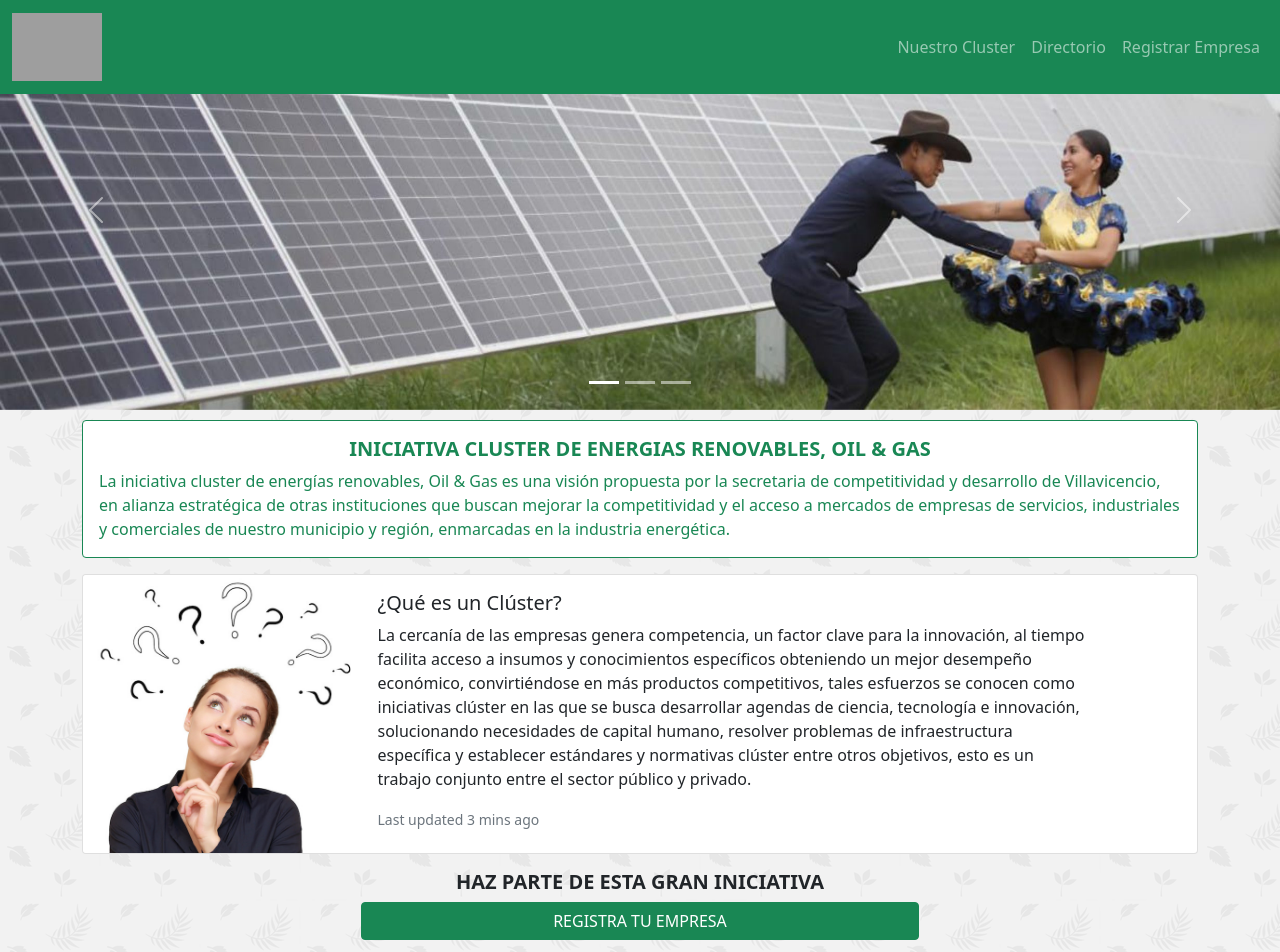
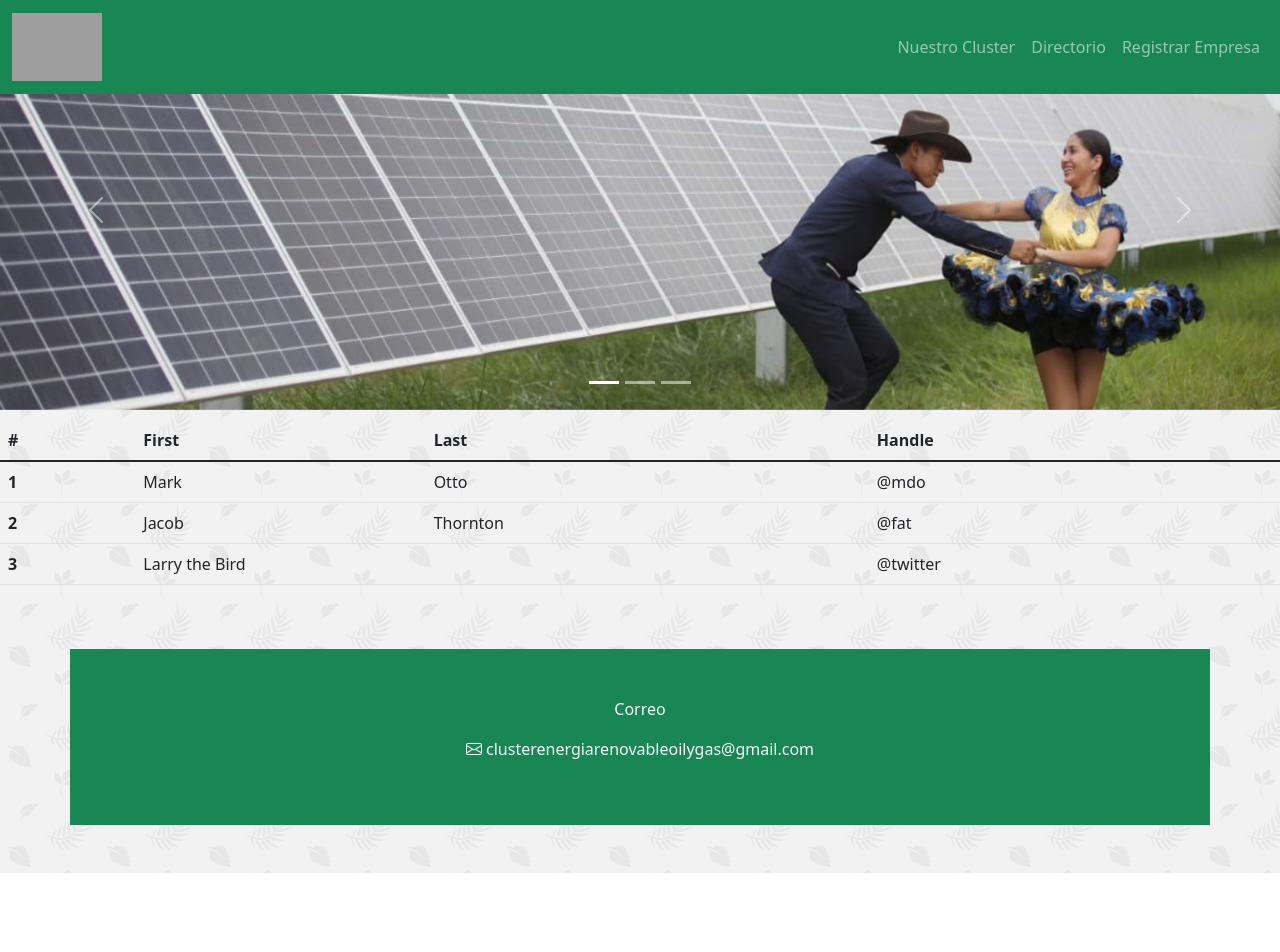
Before and after one commit to julianunab/Proyecto-ciclo-4, a React (Create React App) app: page /Directorio in a window 1280 px wide. Shown: the top 952 px of the page. After the commit the page ends 873 px from the top, so only its background shows below. Built offline with nearby package versions, Linux system fonts and the light colour scheme; grey boxes are pictures that could not be loaded.

Commit message:
Actualizacion del footer

```diff
--- a/src/App.js
+++ b/src/App.js
@@ -6,10 +6,13 @@ import {
   Link
 } from "react-router-dom";
 import Inicio from './components/Paginas/Inicio';
-import Contacto from './components/Paginas/Contacto';
-import Nosotros from './components/Paginas/Nosotros';
+import Contacto from './components/Paginas/Directorio';
+import Nosotros from './components/Paginas/Registro';
 import Navbar from './components/Navegacion/Navbar';
 import Carousel  from './components/Navegacion/Carousel';
+import Directorio from "./components/Paginas/Directorio";
+import Registro from "./components/Paginas/Registro";
+import Footer from "./components/Navegacion/Footer";
 
 
 function App() {
@@ -19,16 +22,17 @@ function App() {
       <Navbar/>
       <Carousel/>
      <Switch>
-       <Route path="/contacto">
-         <Contacto/>
+       <Route path="/Directorio">
+         <Directorio/>
        </Route>
-       <Route path="/nosotros">
-         <Nosotros/>
+       <Route path="/Registro">
+         <Registro/>
        </Route>
        <Route path="/">
          <Inicio/>
        </Route>
      </Switch>
+     <Footer/>
     </Router>
     </div>
   );
--- /dev/null
+++ b/src/components/Navegacion/Footer.js
@@ -0,0 +1,20 @@
+import React from "react"
+import { BrowserRouter as Router, Switch, Route, Link, Routes } from "react-router-dom";
+const Footer = () => {
+    return (
+    <div>
+        <div id="footer" class="p-5 text-light fw-boldgr4ghb">
+        <div class="container bg-success">
+        <div class="row justify-content-md-center py-5">
+        <div class="col text-center font-weight-light">
+        <p>Correo </p>
+        <div><p><i class="bi bi-envelope"></i>  clusterenergiarenovableoilygas@gmail.com</p></div>
+        </div>
+        </div>
+        </div>
+        </div>
+    </div>
+    )
+}
+
+export default Footer
--- a/src/components/Navegacion/Navbar.js
+++ b/src/components/Navegacion/Navbar.js
@@ -19,10 +19,10 @@ const Navbar = () => {
                 <Link className="nav-link" to='/'>Nuestro Cluster</Link>
                 </li>
                 <li className="nav-item">
-                <Link className="nav-link" to='/Contacto'>Directorio</Link>
+                <Link className="nav-link" to='/Directorio'>Directorio</Link>
                 </li>
                 <li className="nav-item">
-                <Link className="nav-link" to='/Nosotros'>Registrar Empresa</Link>
+                <Link className="nav-link" to='/Registro'>Registrar Empresa</Link>
                 </li>
             </ul>
             </div>
--- a/src/components/Paginas/Contacto.js
+++ b/src/components/Paginas/Directorio.js
@@ -1,6 +1,6 @@
 import React from 'react'
 
-const Contacto = () => {
+const Directorio = () => {
     return (
         <div>
            <table class="table table-hover">
@@ -36,4 +36,4 @@ const Contacto = () => {
     )
 }
 
-export default Contacto
+export default Directorio
--- a/src/components/Paginas/Nosotros.js
+++ b/src/components/Paginas/Registro.js
@@ -1,5 +1,5 @@
 import React from 'react'
-const Nosotros = () => {
+const Registro = () => {
     return (
         <div>
         <table class="table table-hover">
@@ -35,4 +35,4 @@ const Nosotros = () => {
     )
 }
 
-export default Nosotros
+export default Registro
```
